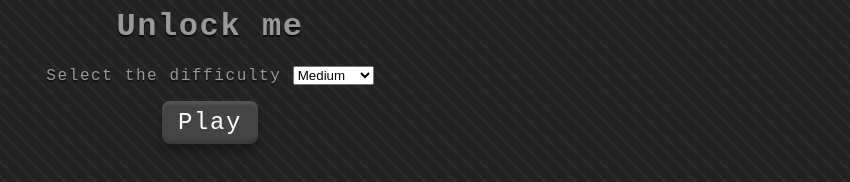
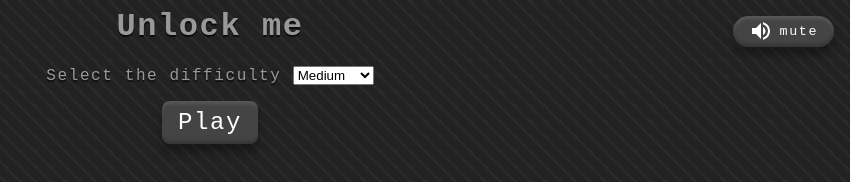
Before and after one commit to Jordan-T/unlock-game, a website built with Parcel: page index.html in a window 1280 px wide. Shown: the whole page, without its empty margins (430-1280 px from the left). Built offline with nearby package versions, Linux system fonts and the light colour scheme.

Commit message:
Add sounds

```diff
--- a/package.json
+++ b/package.json
@@ -17,6 +17,7 @@
     "@babel/plugin-transform-runtime": "^7.7.6",
     "babel-preset-env": "^1.7.0",
     "parcel-bundler": "^1.12.4",
+    "prettier": "^1.19.1",
     "sass": "^1.24.0"
   },
   "keywords": []
--- /dev/null
+++ b/src/components/cadena/actions/toggle.js
@@ -0,0 +1,36 @@
+export class Toggle {
+  active = false;
+  CLASS = "c-cadena__action";
+  ACTIVE_CLASS = "c-cadena__action--active";
+
+  constructor(wrapper, { onActive, onUnactive, html, className }) {
+    this.element = document.createElement("button");
+    this.element.className = className;
+    this.element.innerHTML = html;
+    this.element.classList.add(this.CLASS);
+
+    this.onActive = onActive;
+    this.onUnactive = onUnactive;
+
+    this.element.addEventListener("click", this.onClick, true);
+
+    wrapper.append(this.element);
+  }
+
+  onClick = e => {
+    e.preventDefault();
+    const needActive = this.active === false;
+    if (needActive === true) {
+      this.onActive();
+    } else {
+      this.onUnactive();
+    }
+    this.element.classList.toggle(this.ACTIVE_CLASS);
+    this.active = needActive;
+  };
+
+  destroy() {
+    this.element.removeEventListener("click", this.onClick, true);
+    this.element.remove();
+  }
+}
--- a/src/components/cadena/end.js
+++ b/src/components/cadena/end.js
@@ -1,8 +1,17 @@
+import { Sound } from "../sound";
+import winSound from "../../sounds/victory.mp3";
+
 export class End {
-  constructor(wrapper, { win, onRetry }) {
+  constructor(wrapper, { win, onRetry }, globalSettings = {}) {
+    this.globalSettings = globalSettings;
+
     this.element = document.createElement("div");
     this.element.classList.add("c-end");
     this.element.innerHTML = `<h1>You ${win ? "win" : "loose"}</h1>`;
+
+    if (globalSettings.muted !== true && win === true) {
+      new Sound(winSound);
+    }
 
     this.onClick = e => {
       e.preventDefault();
--- a/src/components/cadena/game.js
+++ b/src/components/cadena/game.js
@@ -2,6 +2,9 @@ import shuffle from "lodash.shuffle";
 import { Timer } from "./timer";
 import { Btn } from "./btn";
 import { Result } from "./result";
+import { Sound } from "../sound";
+import beepSound from "../../sounds/beep.mp3";
+import errorSound from "../../sounds/error.mp3";
 
 export class Game {
   btns = [];
@@ -9,10 +12,11 @@ export class Game {
   timer = null;
   #code = [];
 
-  constructor(element, { difficulty = "medium", onEnd } = {}) {
+  constructor(element, { difficulty = "medium", onEnd } = {}, globalSettings = {}) {
     this.element = element;
     this.difficulty = difficulty;
     this.onEnd = onEnd;
+    this.globalSettings = globalSettings;
 
     let duration = 120;
     if (difficulty === "very-easy") {
@@ -34,7 +38,6 @@ export class Game {
     this.correctAnswer = 0;
     this.setCode();
     this.createDom({ duration });
-    //@TODO sam : add sound ambiance
   }
 
   win() {
@@ -57,7 +60,9 @@ export class Game {
     this.nextValueToFind = "";
     this.correctAnswer = 0;
 
-    //@TODO sam : add sound effect turn off the light
+    if (this.globalSettings.muted !== true) {
+      new Sound(errorSound);
+    }
   }
 
   onClick(index) {
@@ -89,7 +94,9 @@ export class Game {
     this.nextValueToFind = this.#code[nextIndex];
     this.correctAnswer += 1;
 
-    //@ TODO sam : add sound effect turn on the light
+    if (this.globalSettings.muted !== true) {
+      new Sound(beepSound);
+    }
   }
 
   createDom({ duration }) {
--- a/src/components/cadena/index.js
+++ b/src/components/cadena/index.js
@@ -1,30 +1,61 @@
 import { Intro } from "./intro";
 import { Game } from "./game";
 import { End } from "./end";
+import { Toggle } from "./actions/toggle";
+import { Sound } from "../sound";
+import ambianceSound from "../../sounds/ambiance.mp3";
 import "./index.scss";
 
 export class Cadena {
+  settings = {
+    muted: false
+  };
+
   constructor(element) {
     this.element = element;
     this.element.classList.add("c-cadena");
+    this.gameElement = document.createElement("div");
+    this.gameElement.classList.add("c-cadena__game");
+    this.element.append(this.gameElement);
+    this.actionsElement = document.createElement("div");
+    this.actionsElement.classList.add("c-cadena__actions");
+    this.element.append(this.actionsElement);
+    this.muteAction = new Toggle(this.actionsElement, {
+      onActive: this.mute,
+      onUnactive: this.unmute,
+      html: `mute`,
+      className: "c-cadena__action--mute"
+    });
+
     this.createIntro();
+
+    this.ambiance = new Sound(ambianceSound, { volume: 0.5, repeat: true });
   }
+
+  mute = () => {
+    this.settings.muted = true;
+    this.ambiance.pause();
+  };
+  unmute = () => {
+    this.settings.muted = false;
+    this.ambiance.play();
+  };
 
   createIntro = () => {
     if (this.end !== undefined) {
       this.end.destroy();
     }
-    this.intro = new Intro(this.element, this.createGame);
+    this.intro = new Intro(this.gameElement, this.createGame, this.settings);
   };
 
   createGame = ({ difficulty }) => {
     this.intro.destroy();
-    this.game = new Game(this.element, { difficulty, onEnd: this.showEnd });
+    this.game = new Game(this.gameElement, { difficulty, onEnd: this.showEnd }, this.settings);
   };
 
   showEnd = ({ win }) => {
     this.game.destroy();
-    this.end = new End(this.element, { win, onRetry: this.createIntro });
+    this.end = new End(this.gameElement, { win, onRetry: this.createIntro }, this.settings);
   };
 
   destroy() {
@@ -37,6 +68,7 @@ export class Cadena {
     if (this.end !== undefined) {
       this.end.destroy();
     }
+    this.muteAction.destroy();
     this.element.classList.remove("c-cadena");
   }
 }
--- a/src/components/cadena/index.scss
+++ b/src/components/cadena/index.scss
@@ -7,6 +7,75 @@ $lightColor--active: #CFC;
 $lightColor--active2: #4C4;
 
 .c-cadena {
+  &__game {
+    @media (max-height: 35rem) {
+      display: flex;
+      align-items: center;
+      justify-content: center
+    }
+  }
+
+  &__actions {
+    position: absolute;
+    top: 1rem;
+    right: 1rem;
+    display: flex;
+    flex-direction: column;
+    align-items: flex-end;
+  }
+
+  &__action {
+    display: inline-block;
+    cursor: pointer;
+    margin: 0 0 1rem;
+    padding: .5rem 1rem;
+    font-family: inherit;
+    border-radius: 5rem;
+    background: #444;
+    color: #FFF;
+    border: 0;
+    letter-spacing: inherit;
+    box-shadow:
+      inset 0 .2rem .2rem rgba(255, 255, 255, .1),
+      inset 0 -.2rem .2rem rgba(0, 0, 0, .2),
+      0 .5rem .5rem rgba(0, 0, 0, .3);
+    transition: .1s ease-out;
+    outline: none;
+
+    &:hover,
+    &:focus {
+      background: #333;
+    }
+
+    &--active {
+      background: #162d16;
+
+      &:hover,
+      &:focus {
+        background: #193f19;
+      }
+    }
+
+    &--mute {
+      &::before {
+        content: '';
+        display: inline-block;
+        width: 1.8em;
+        height: 1.8em;
+        vertical-align: middle;
+        margin: -.9em .5em -.9em 0;
+        background: url(../../img/volume_up.svg);
+        background-size: contain;
+      }
+    }
+    &--mute#{&}--active {
+      &::before {
+        background-image: url(../../img/volume_off.svg);
+      }
+    }
+  }
+
+
   &__top {
     position: relative;
     text-align: center;
@@ -15,7 +84,6 @@ $lightColor--active2: #4C4;
 
   &__bottom {
     width: fit-content;
-    margin-top: 3rem;
     margin: 2rem auto;
     padding: 1rem 2rem;
     background: #222;
@@ -242,12 +310,6 @@ $lightColor--active2: #4C4;
       }
     }
   }
-
-  @media (max-height: 35rem) {
-    display: flex;
-    align-items: center;
-    justify-content: center
-  }
 }
 
 
--- /dev/null
+++ b/src/components/sound.js
@@ -0,0 +1,45 @@
+export class Sound {
+  constructor(sound, { volume, repeat } = {}) {
+    this.sound = document.createElement("audio");
+    if (volume) {
+      this.volume(volume);
+    }
+    this.sound.src = sound;
+    this.sound.setAttribute("preload", "auto");
+    this.sound.setAttribute("controls", "none");
+    this.sound.style.display = "none";
+    document.body.appendChild(this.sound);
+    this.repeat = repeat;
+
+    // add auto destroy
+    this.sound.addEventListener("ended", this.onEnd, true);
+    this.sound.loop = repeat;
+    this.play();
+  }
+
+  onEnd = () => {
+    if (this.repeat === true) {
+      this.sound.currentTime = 0;
+      this.sound.play();
+      return;
+    }
+    this.destroy();
+  };
+
+  play() {
+    this.sound.play();
+  }
+
+  pause() {
+    this.sound.pause();
+  }
+
+  volume(value) {
+    this.sound.volume = value;
+  }
+
+  destroy() {
+    this.pause();
+    this.sound.remove();
+  }
+}
```
Also changed, not shown: src/img/volume_off.svg (added), src/img/volume_up.svg (added), 6 other files.
